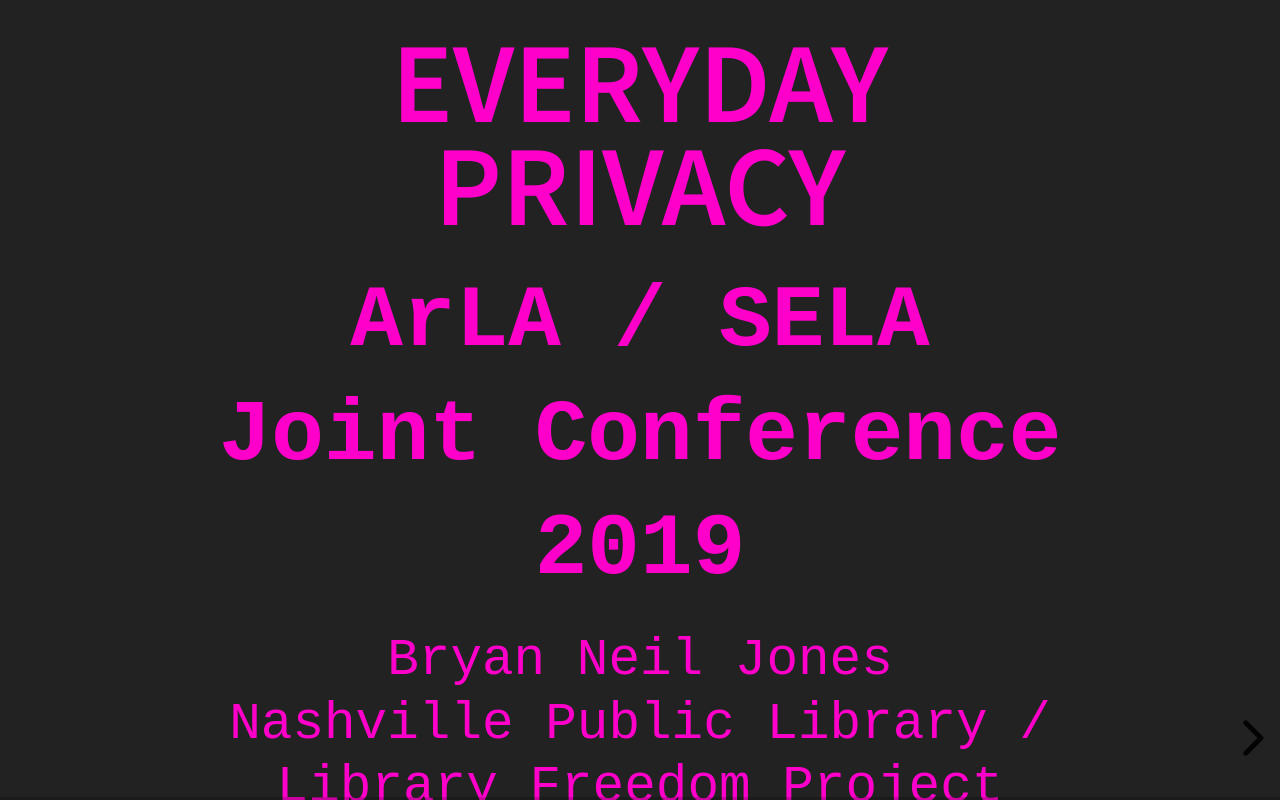
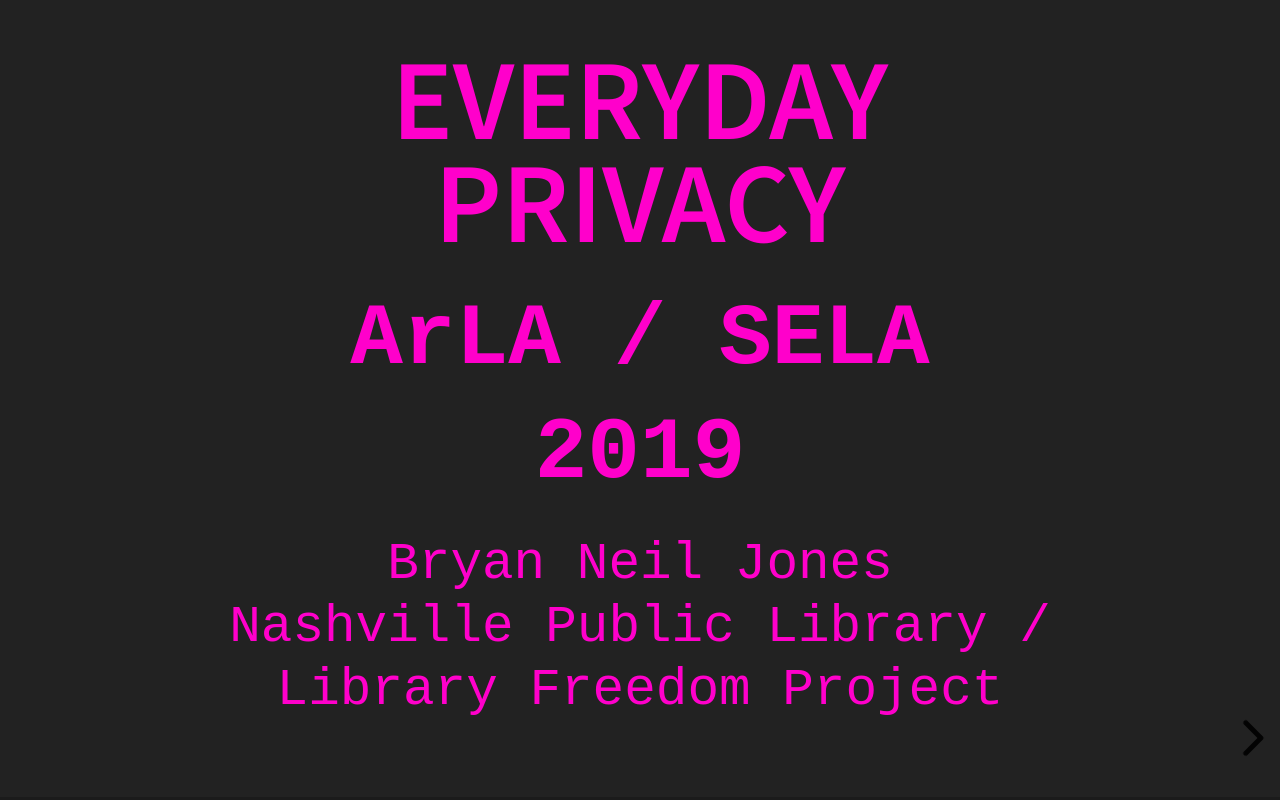
Before and after one commit to librarianbryan/2019ARLAprivacyworkshop, a website: page index.html in a window 1280 px wide. Drawn offline with Linux system fonts and the light colour scheme.

Commit message:
Touch up title slide

```diff
--- a/index.html
+++ b/index.html
@@ -40,7 +40,6 @@
 					<h3>EVERYDAY</br>
 					PRIVACY</h3>
 					<p><b>ArLA / SELA</br>
-						Joint Conference</br>
 						2019</b></br></p>
 					<p><small>Bryan Neil Jones</br>
 						Nashville Public Library / Library Freedom Project</small></p>
```
